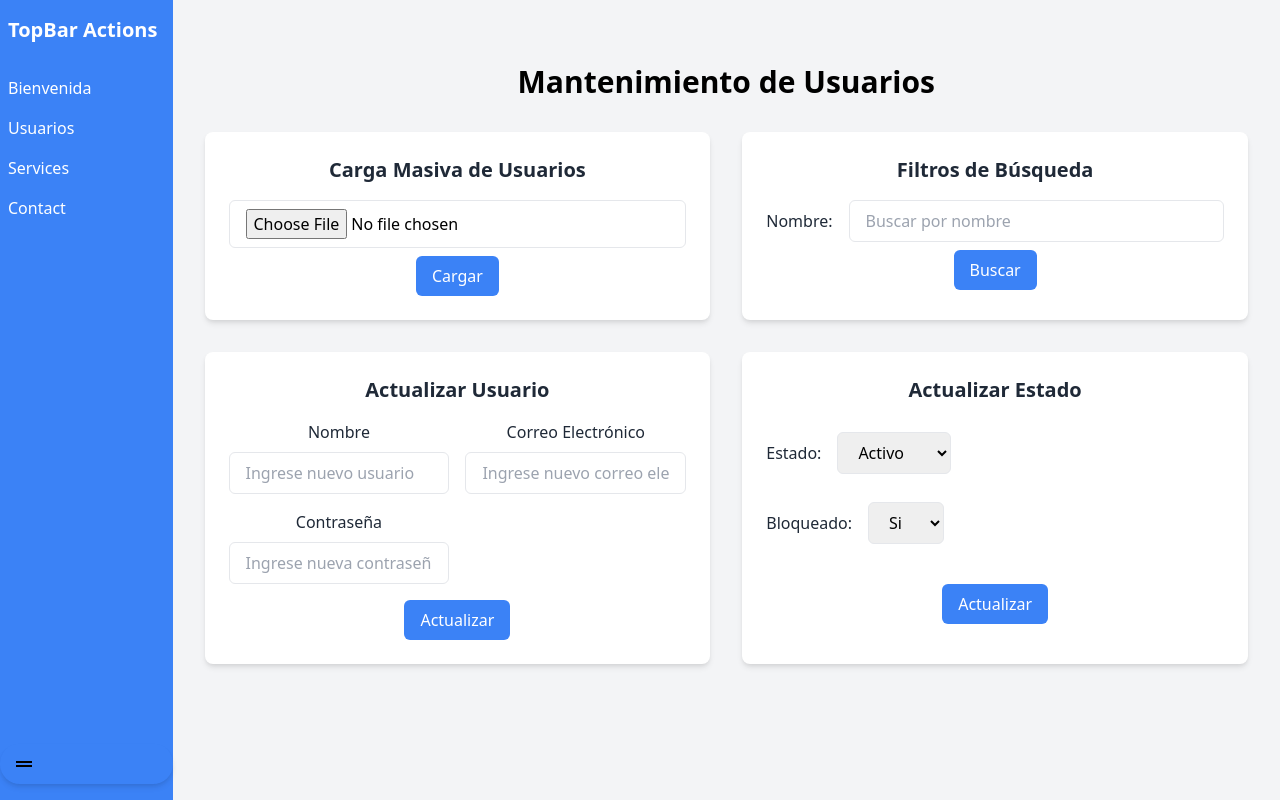
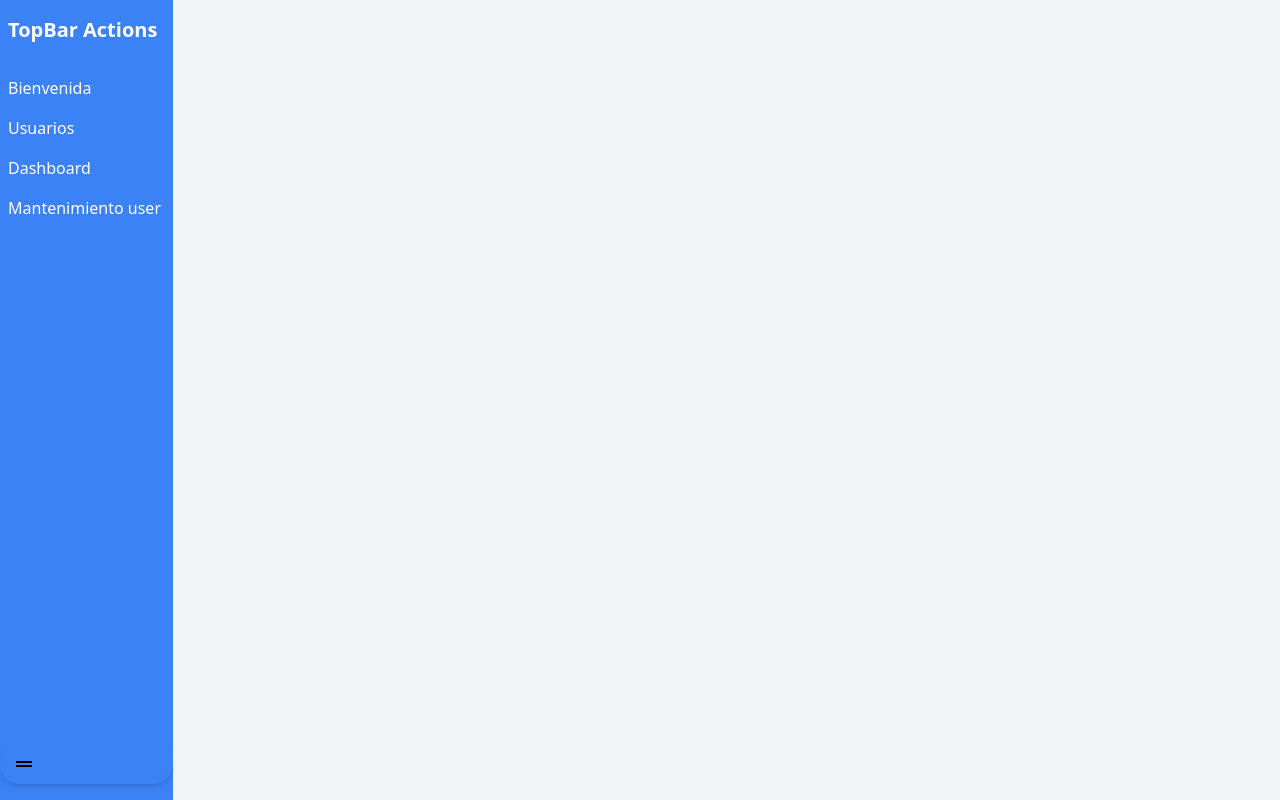
Before and after one commit to Darwin01V/pruebaMiller, a Django app: page /home/ in a window 1280 px wide. Run offline with Django 5.2, Linux system fonts and the light colour scheme.

Commit message:
firts commit

```diff
--- a/backend/template/dashboard.html
+++ b/backend/template/dashboard.html
@@ -27,7 +27,7 @@
 
     <div class="bg-gradient-to-r from-yellow-500 to-yellow-700 rounded-lg p-6 shadow-md text-white">
       <h2 class="text-lg font-semibold mb-2">Intentos de Inicio de Sesión Fallidos</h2>
-      <p class="text-3xl font-bold">100</p>
+      <p class="text-3xl font-bold">20</p>
     </div>
   </div>
 </body>
--- a/backend/template/inicio.html
+++ b/backend/template/inicio.html
@@ -27,15 +27,16 @@
     <div class="container mx-auto flex flex-col justify-between h-full">
       <div>
         <div class="ml-2">
-          <a href="#" class="text-xl font-bold menu-option">TopBar Actions</a>
+          <a href="#" class="text-xl font-bold menu-option" onclick="showContent('')">TopBar Actions</a>
         </div>
         <div class="mt-6">
-          <ul>
-            <li><a href="#" class="block py-2 ml-2 menu-option">Bienvenida</a></li>
-            <li><a href="#" class="block py-2 ml-2 menu-option">Usuarios</a></li>
-            <li><a href="#" class="block py-2 ml-2 menu-option">Services</a></li>
-            <li><a href="#" class="block py-2 ml-2 menu-option">Contact</a></li>
-          </ul>
+            <ul>
+                <li><a href="#" class="block py-2 ml-2 menu-option hover:scale-100 transition-transform" onclick="showContent('bienvenida')">Bienvenida</a></li>
+                <li><a href="#" class="block py-2 ml-2 menu-option hover:scale-100 transition-transform" onclick="showContent('usuarios')">Usuarios</a></li>
+                <li><a href="#" class="block py-2 ml-2 menu-option hover:scale-100 transition-transform" onclick="showContent('dashboard')">Dashboard</a></li>
+                <li><a href="#" class="block py-2 ml-2 menu-option hover:scale-100 transition-transform" onclick="showContent('mantenimiento')">Mantenimiento user</a></li>
+              </ul>
+
         </div>
       </div>
       <button id="toggleBtn" class="bg-white- text-black px-3 py-2 rounded-full shadow-md">
@@ -48,18 +49,44 @@
   </nav>
 
   <!-- Contenido -->
+  <div class="container justify-center text-center" id="content">
+    <div class="px-4 py-8">
 
-  <div class="text-center">
-    <div class=" px-4 py-8">
-        {% include 'mantenimiento_usuario.html' %}
-      </div>
+    </div>
   </div>
-
 
   <script>
     document.getElementById('toggleBtn').addEventListener('click', function() {
       document.querySelector('.topbar').classList.toggle('collapsed');
     });
+
+    function showContent(option) {
+        var contentDiv = document.getElementById('content');
+        var url = '';
+
+        switch (option) {
+            case 'bienvenida':
+                url = "{% url 'bienvenida' %}";
+                break;
+            case 'usuarios':
+                url = "{% url 'usuarios' %}";
+                break;
+            case 'dashboard':
+                url = "{% url 'dashboard' %}";
+                break;
+            case 'mantenimiento':
+                url = "{% url 'mantenimiento' %}";
+                break;
+            default:
+                break;
+        }
+
+        fetch(url)
+            .then(response => response.text())
+            .then(data => {
+                contentDiv.innerHTML = data;
+            });
+    }
   </script>
 </body>
 </html>
--- a/backend/template/mantenimiento_usuario.html
+++ b/backend/template/mantenimiento_usuario.html
@@ -15,23 +15,25 @@
         <div class="grid grid-cols-1 md:grid-cols-2 gap-8">
             <!-- Formulario de carga masiva -->
             <div class="bg-white rounded-lg p-6 shadow-md">
-                <h2 class="text-xl font-semibold mb-4 text-gray-800">Carga Masiva de Usuarios</h2>
+                {% include 'upload_excel.html' %}
+            </div>
+
+            <!--<h2 class="text-xl font-semibold mb-4 text-gray-800">Carga Masiva de Usuarios</h2>
                 <input type="file" class="border rounded-md px-4 py-2 mb-2 block w-full">
                 <button
-                    class="bg-blue-500 text-white px-4 py-2 rounded-md hover:bg-blue-600 focus:outline-none focus:bg-blue-600">Cargar</button>
-            </div>
+                    class="bg-blue-500 text-white px-4 py-2 rounded-md hover:bg-blue-600 focus:outline-none focus:bg-blue-600">Cargar</button>-->
 
             <!-- Filtros de búsqueda -->
             <div class="bg-white rounded-lg p-6 shadow-md">
                 <h2 class="text-xl font-semibold mb-4 text-gray-800">Filtros de Búsqueda</h2>
-                <div class="flex items-center mb-2">
+                <div class="flex items-center mt-12 mb-2">
                     <label for="search-name" class="mr-4 text-gray-800">Nombre:</label>
                     <input type="text" id="search-name"
                         class="border rounded-md px-4 py-2 w-full focus:outline-none focus:border-blue-500"
                         placeholder="Buscar por nombre">
                 </div>
                 <button
-                    class="bg-blue-500 text-white px-4 py-2 rounded-md hover:bg-blue-600 focus:outline-none focus:bg-blue-600">Buscar</button>
+                    class="bg-blue-500 text-white mt-12 px-4 py-2 rounded-md hover:bg-blue-600 focus:outline-none focus:bg-blue-600">Buscar</button>
             </div>
 
             <!-- Formulario de actualización de usuario -->
--- a/backend/views.py
+++ b/backend/views.py
@@ -51,20 +51,22 @@ def upload_excel(request):
         if form.is_valid():
             excel_file = request.FILES['file']
             if excel_file.name.endswith('.xlsx'):
-                df = pd.read_excel(excel_file)
-                for index, row in df.iterrows():
-                    usuario = Usuario(
-                        id_usuario=row['id_usuario'],
-                        user_name=row['user_name'],
-                        password=row['password'],
-                        email=row['email'],
-                        sesion_activa=row['sesion_activa']
-                    )
-                    # Guarda la instancia en la base de datos
-                    usuario.save()
-                return HttpResponse('Carga masiva exitosa')
+                try:
+                    df = pd.read_excel(excel_file)
+                    for index, row in df.iterrows():
+                        usuario = Usuario(
+                            id_usuario=row['id'],
+                            user_name=row['user_name'],
+                            password=row['password'],
+                            email=row['email'],
+                            sesion_activa=row['sesion_activa']
+                        )
+                        usuario.save()
+                    return HttpResponse('Carga masiva exitosa')
+                except Exception as e:
+                    return render(request, 'upload_excel.html', {'form': form, 'error_message': 'No se pudo guardar el archivo en la base de datos.'})
             else:
-                return HttpResponse('El archivo no es un archivo Excel válido')
+                return HttpResponse('El archivo no es un archivo Excel válido o no cumple con los Requisitos')
     else:
         form = UploadExcelForm()
     return render(request, 'upload_excel.html', {'form': form})
--- a/prueba/urls.py
+++ b/prueba/urls.py
@@ -22,10 +22,9 @@ urlpatterns = [
     path('admin/', admin.site.urls),
     path('login/', views.iniciar_sesion, name='login'),
     path('home/', views.home),
-    path('bienvenida/', views.bienvenida),
-    path('mantenimiento/', views.mantenimiento),
-    path('dashboard/', views.dashboard),
-    path('usuarios/', views.lista_usuarios),
     path('upload_excel/', views.upload_excel, name='upload_excel'),
-
+    path('bienvenida/', views.bienvenida, name='bienvenida'),
+    path('mantenimiento/', views.mantenimiento, name='mantenimiento'),
+    path('dashboard/', views.dashboard, name='dashboard'),
+    path('usuarios/', views.lista_usuarios, name='usuarios'),
 ]
```
Also changed, not shown: backend/template/login.html (+25 -9 lines), backend/template/upload_excel.html (+7 -2 lines).
